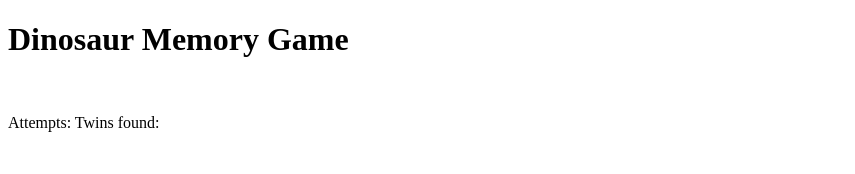
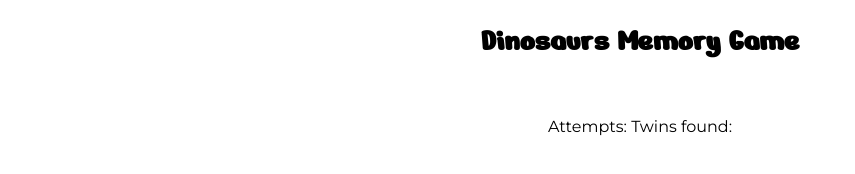
Before and after one commit to elsahelg/dinosaurs-memory, a plain HTML site: page index.html in a window 1280 px wide. Shown: the whole page, without its empty margins (0-855 px from the left). Drawn offline with Linux system fonts and the light colour scheme.

Commit message:
Add google fonts and style to body and heading

```diff
--- a/assets/css/style.css
+++ b/assets/css/style.css
@@ -0,0 +1,9 @@
+body {
+    background: white;
+    font-family: 'Montserrat', sans-serif;
+    text-align: center;
+}
+
+.heading {
+    font-family: 'Nerko One', cursive;
+}
--- a/index.html
+++ b/index.html
@@ -5,13 +5,16 @@
     <meta http-equiv="X-UA-Compatible" content="IE=edge">
     <meta name="viewport" content="width=device-width, initial-scale=1.0">
 
+    <!-- google fonts -->
+    <link href="https://fonts.googleapis.com/css2?family=Montserrat&family=Nerko+One&display=swap" rel="stylesheet">
+
     <link rel="stylesheet" href="assets/css/style.css">
     <title>Dinosaurs Memory!</title>
 </head>
 <body>
 
     <div class="heading">
-        <h1>Dinosaur Memory Game</h1>
+        <h1>Dinosaurs Memory Game</h1>
         <div><img src="" alt=""></div>
     </div>
 
```
